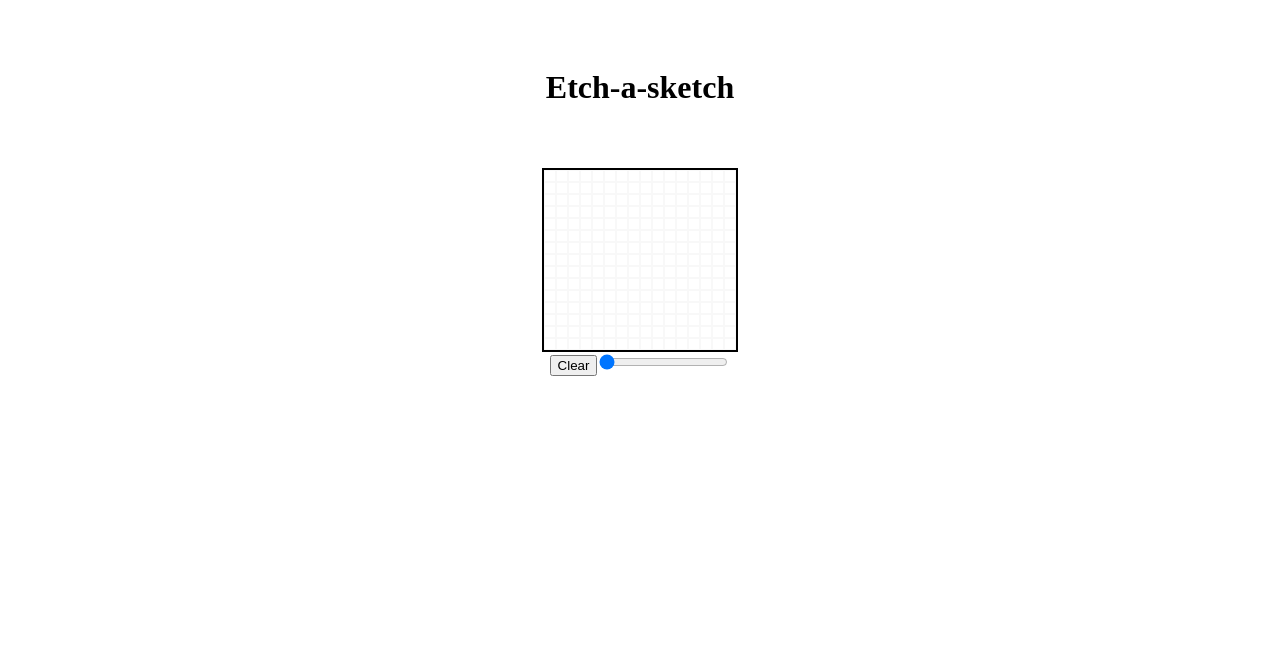
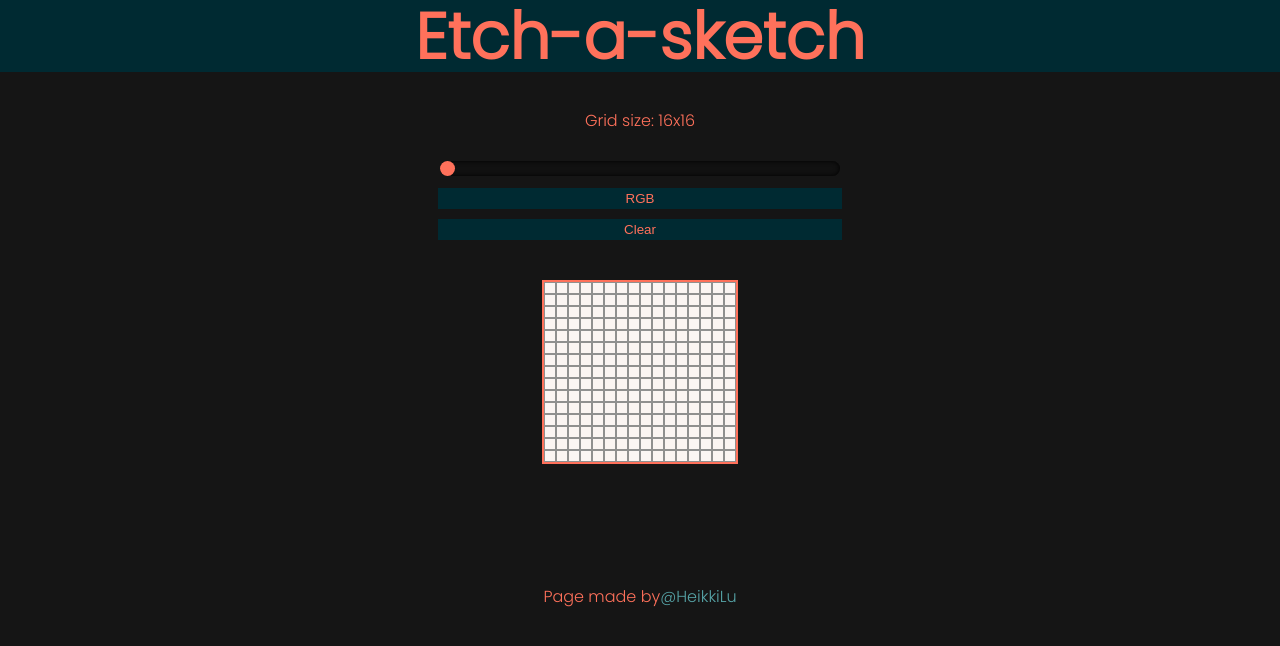
Before and after one commit to HeikkiLu/etch-a-sketch, a plain HTML site: page index.html in a window 1280 px wide. Drawn offline with Linux system fonts and the light colour scheme.

Commit message:
add functionality to set drawing mode to rgb, change max size to 64x64, add styling

```diff
--- a/css/styles.css
+++ b/css/styles.css
@@ -1,25 +1,110 @@
+@import url("https://fonts.googleapis.com/css2?family=Poppins:wght@300&display=swap");
+
 body {
+  font-family: "Poppins", sans-serif;
   display: flex;
-  justify-content: center;
-  align-items: center;
   flex-direction: column;
+  margin: 0px;
+  min-height: 100vh;
+  flex: 1;
+  background-color: #151515;
 }
 
-.hero {
-  margin: 5vh 0 5vh;
+.header {
+  height: 72px;
+  color: #ff715b;
+  background-color: #002a32;
+  padding: 0px;
+  display: flex;
+  align-items: center;
+  justify-content: center;
+  padding: 0 16px;
+  font-size: 32px;
+  font-weight: 900;
 }
 
 .content {
+  color: #ff715b;
+  margin-top: 20px;
+  display: flex;
+  flex-direction: column;
+  gap: 20px;
+  justify-content: center;
+  align-items: center;
+  text-align: center;
+}
+
+.controls {
+  display: flex;
+  flex-direction: column;
+  gap: 10px;
+}
+
+.slider {
+  width: 400px;
+  height: 15px;
+  -webkit-appearance: none;
+  background: #111;
+  outline: none;
+  border-radius: 15px;
+  overflow: hidden;
+  box-shadow: inset 0 0 5px rgba(0, 0, 0, 1);
+}
+
+.slider::-webkit-slider-thumb {
+  -webkit-appearance: none;
+  width: 15px;
+  height: 15px;
+  border-radius: 50%;
+  background: #ff715b;
+  cursor: pointer;
+  box-shadow: -407px 0 0 400px #ff715b85;
+}
+
+.sliderValue {
+  margin-bottom: 16px;
+}
+
+button {
+  background-color: #002a32;
+  color: #ff715b;
+  border: 2px solid #002a32;
+  transition-duration: 0.4s;
+  display: inline-block;
+  cursor: pointer;
+}
+
+button:hover {
+  color: #002a32;
+  background-color: #ff715b;
+}
+
+.palette {
   display: flex;
   flex-wrap: wrap;
-  flex-shrink: 1;
-  border: 2px black solid;
-  max-width: 90vw;
-  max-height: 90vh;
+  background-color: #fbf5f3;
+  border: 2px #ff715b solid;
+  width: max-content;
+  height: max-content;
+  margin: 20px;
 }
 
 #square {
-  border: 1px #f8f8f8 solid;
+  display: flex;
+  border: 1px rgba(141, 141, 141, 0.973) solid;
   width: 10px;
   height: 10px;
 }
+
+.footer {
+  display: flex;
+  justify-content: center;
+  text-align: center;
+  margin-top: 100px;
+  color: #ff715b;
+}
+
+a {
+  text-decoration: none;
+  color: #56a3a6;
+}
--- a/index.html
+++ b/index.html
@@ -9,10 +9,17 @@
     <title>Etch-a-sketch</title>
   </head>
   <body>
-    <div class="hero">
+    <div class="header">
       <h1>Etch-a-sketch</h1>
     </div>
-    <div class="content"></div>
-    <div class="controls"></div>
+
+    <div class="content">
+      <div class="controls"></div>
+      <div class="palette"></div>
+    </div>
+
+    <div class="footer">
+      Page made by <a href="http://www.github.com/HeikkiLu">@HeikkiLu</a>
+    </div>
   </body>
 </html>
--- a/scripts/draw.js
+++ b/scripts/draw.js
@@ -1,14 +1,15 @@
 let gridSize = 16;
+let rgb = false;
 
 const createGrid = () => {
-  const content = document.querySelector(".content");
+  const content = document.querySelector(".palette");
   while (content.firstChild) {
     content.firstChild.remove();
   }
   for (let i = 1; i <= gridSize; i++) {
     const row = document.createElement("div");
-    row.classList.add(`row${i}`);
-    row.id = "row";
+    row.classList.add(`column${i}`);
+    row.id = "column";
     for (let j = 1; j < gridSize; j++) {
       const square = document.createElement("div");
       square.classList.add(`square${j}`);
@@ -30,18 +31,30 @@ const createControls = () => {
   clearButton.addEventListener("click", () => {
     clearGrid();
   });
-  controls.appendChild(clearButton);
+
+  const rgbButton = document.createElement("button");
+  rgbButton.textContent = "RGB";
+  rgbButton.addEventListener("click", () => {
+    rgb = !rgb;
+  });
 
   const gridSizeSlider = document.createElement("input");
+  const sliderValue = document.createElement("p");
+  sliderValue.classList.add("sliderValue");
   gridSizeSlider.classList.add("slider");
   gridSizeSlider.type = "range";
   gridSizeSlider.min = "16";
-  gridSizeSlider.max = "100";
+  gridSizeSlider.max = "64";
   gridSizeSlider.value = "16";
+  sliderValue.textContent = `Grid size: ${gridSizeSlider.value}x${gridSizeSlider.value}`;
   gridSizeSlider.addEventListener("change", () => {
     sliderEventListener();
+    sliderValue.textContent = `Grid size: ${gridSizeSlider.value}x${gridSizeSlider.value}`;
   });
+  controls.appendChild(sliderValue);
   controls.appendChild(gridSizeSlider);
+  controls.appendChild(rgbButton);
+  controls.appendChild(clearButton);
 };
 
 const sliderEventListener = () => {
@@ -59,8 +72,17 @@ const clearGrid = () => {
 };
 
 const draw = (e) => {
-  e.target.style.backgroundColor = "black";
+  if (!rgb) {
+    e.target.style.backgroundColor = "black";
+  } else {
+    const r = Math.floor(Math.random() * 256);
+    const g = Math.floor(Math.random() * 256);
+    const b = Math.floor(Math.random() * 256);
+    e.target.style.backgroundColor = `rgb(
+      ${r},${g},${b}
+    )`;
+  }
 };
 
+createControls();
 createGrid();
-createControls();
```
